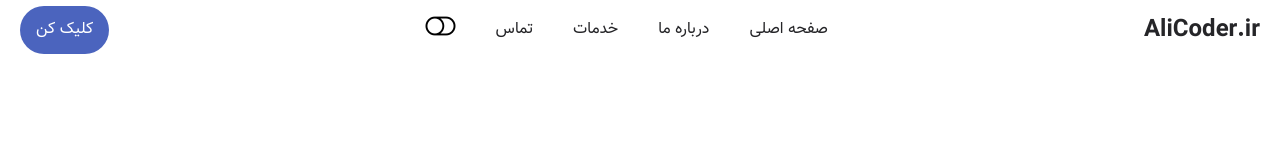
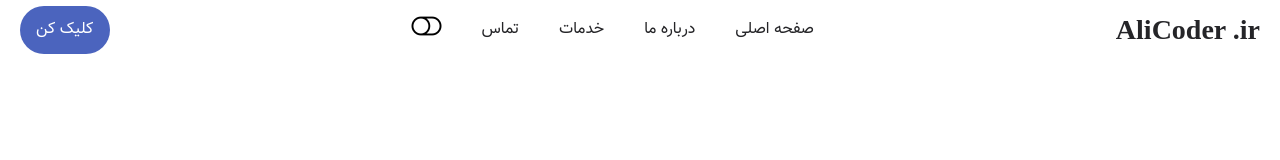
Before and after one commit to farshid117/LandingPage3-bootstrap5-Sass, a website: page index.html in a window 1280 px wide. Shown: the top 160 px of the page. Drawn offline with Linux system fonts and the light colour scheme; grey boxes are pictures that could not be loaded; files whose address does not match are found by name.

Commit message:
style: some style to AliCoder.ir color

```diff
--- a/index.html
+++ b/index.html
@@ -25,7 +25,8 @@
 
     <header class="header" id="header">
         <nav class="nav ">
-            <a href="#home" class="nav__logo"><span>AliCoder</span><span>.ir</span></a>
+        <h3 class="fw-bold" style="font-family: Booter;">Ali<span class="text-primary" style="font-family: Booter;">Coder</span>
+            .ir</h3>
 
             <div class="nav__menu">
                 <ul class="nav__list">
--- a/package.json
+++ b/package.json
@@ -1,5 +1,5 @@
 {
-  "name": "LandingPage3-Bootstrap5-Sass",
+  "name": "landingpage3-bootstrap5-sass",
   "version": "1.0.0",
   "description": "",
   "main": "index.js",
@@ -18,6 +18,6 @@
   },
   "homepage": "https://github.com/farshid117/ReadyBootstrapTemplate#readme",
   "dependencies": {
-    "sass": "^1.70.0"
+     "sass": "^1.70.0"
   }
 }
--- a/scss/base/_base.scss
+++ b/scss/base/_base.scss
@@ -14,7 +14,7 @@ body {
   line-height: 2;
   font-size: 1rem;
   text-align: right;
-  // transition: 0.5s; //for darkmode
+  transition: 3s; //for change between dark & light Mode with Transition
 }
 
 
--- a/scss/configs/_variables.scss
+++ b/scss/configs/_variables.scss
@@ -1,22 +1,72 @@
 @font-face {
-    font-family: Vazir;
-    src: url('../fonts/Vazir.eot');
-    src: url('../fonts/Vazir.eot?#iefix') format('embedded-opentype'),
-         url('../fonts/Vazir.woff2') format('woff2'),
-         url('../fonts/Vazir.woff') format('woff'),
-         url('../fonts/Vazir.ttf') format('truetype');
-    font-weight: normal;
+  font-family: "Vazir";
+  src: local("vazir"), local("Vazir"), local("vazir-normal"),
+    local("Vazir-normal"), url("../fonts/Vazir.eot") format("opentype"),
+    url("../fonts/Vazir.eot?#iefix") format("embedded-opentype"),
+    url("../fonts/Vazir.woff2") format("woff2"),
+    url("../fonts/Vazir.woff") format("woff"),
+    url("../fonts/Vazir.ttf") format("truetype");
+  font-weight: normal;
 }
 
 @font-face {
-    font-family: Vazir;
-    src: url('../fonts/Vazir-Bold.eot');
-    src: url('../fonts/Vazir-Bold.eot?#iefix') format('embedded-opentype'),
-         url('../fonts/Vazir-Bold.woff2') format('woff2'),
-         url('../fonts/Vazir-Bold.woff') format('woff'),
-         url('../fonts/Vazir-Bold.ttf') format('truetype');
-    font-weight: bold;
+  font-family: "Vazir-Bold";
+  src: url("../fonts/Vazir-Bold.eot") format("opentype"),
+    url("../fonts/Vazir-Bold.eot?#iefix") format("embedded-opentype"),
+    url("../fonts/Vazir-Bold.woff2") format("woff2"),
+    url("../fonts/Vazir-Bold.woff") format("woff"),
+    url("../fonts/Vazir-Bold.ttf") format("truetype");
+  font-weight: bold;
 }
+
+@font-face {
+  font-family: "Vazir-Thin";
+  src: url("../fonts/Vazir-Thin.eot") format("opentype"),
+    url("../fonts/Vazir-Thin.eot?#iefix") format("embedded-opentype"),
+    url("../fonts/Vazir-Thin.woff2") format("woff2"),
+    url("../fonts/Vazir-Thin.woff") format("woff"),
+    url("../fonts/Vazir-Thin.ttf") format("truetype");
+  font-weight: 100;
+}
+
+@font-face {
+  font-family: "Vazir-Light";
+  src: url("../fonts/Vazir-Light.eot") format("opentype"),
+    url("../fonts/Vazir-Light.eot?#iefix") format("embedded-opentype"),
+    url("../fonts/Vazir-Light.woff2") format("woff2"),
+    url("../fonts/Vazir-Light.woff") format("woff"),
+    url("../fonts/Vazir-Light.ttf") format("truetype");
+  font-weight: 300;
+}
+
+@font-face {
+  font-family: "Vazir-Medium";
+  src: url("../fonts/Vazir-Medium.eot") format("opentype");
+  src: url("../fonts/Vazir-Medium.eot?#iefix") format("embedded-opentype"),
+    url("../fonts/Vazir-Medium.woff2") format("woff2"),
+    url("../fonts/Vazir-Medium.woff") format("woff"),
+    url("../fonts/Vazir-Medium.ttf") format("truetype");
+  font-weight: 500;
+}
+
+@font-face {
+  font-family: "Vazir-Black";
+  src: url("../fonts/Vazir-Black.eot") format("opentype"),
+    url("../fonts/Vazir-Black.eot?#iefix") format("embedded-opentype"),
+    url("../fonts/Vazir-Black.woff2") format("woff2"),
+    url("../fonts/Vazir-Black.woff") format("woff"),
+    url("../fonts/Vazir-Black.ttf") format("truetype");
+  font-weight: 900;
+}
+
+@font-face {
+  font-family: "Booter";
+  src: url("components/Shop/Fonts/Booter-ZeroZero.woff") format("woff"),
+       url("components/Shop/Fonts/Booter-ZeroZero.woff2") format("woff2");
+  font-weight: normal;
+}
+
+/* ------------------------------------ End of Font-Face ------------------------------------ */
 
 
 :root {
```
